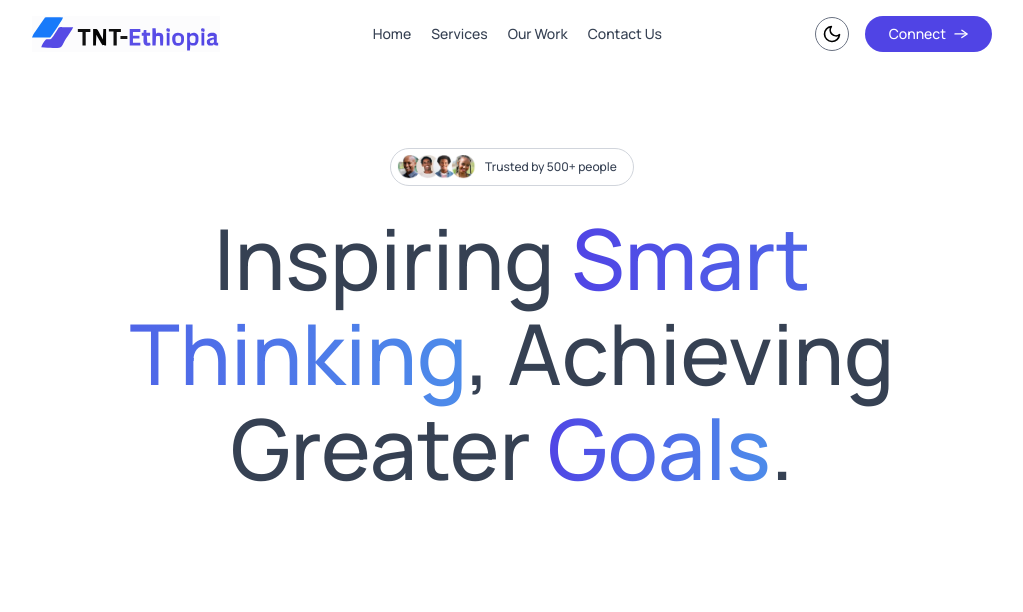
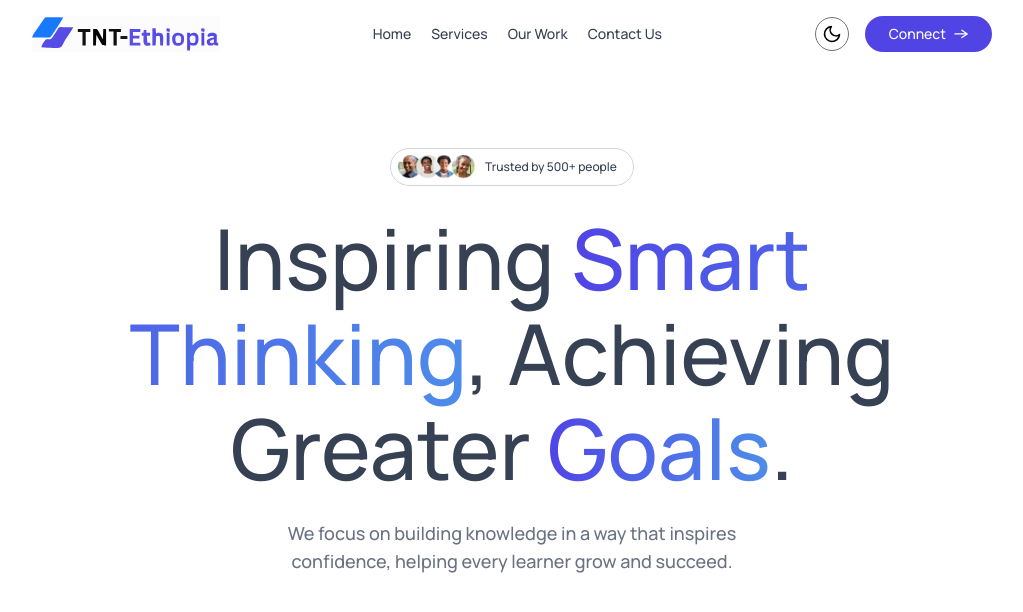
Before and after one commit to natitam1/tnt_ethiopia, a React (Vite) app: page / in a window 1280 px wide. Shown: the top 612 px of the page, without its empty margins (128-1151 px from the left). Built offline with nearby package versions, Linux system fonts and the light colour scheme.

Commit message:
Add paragraph discription

```diff
--- a/src/components/Hero.jsx
+++ b/src/components/Hero.jsx
@@ -22,6 +22,10 @@ const Hero = () => {
         </span>
         .
       </h1>
+      <p className="text-sm sm:text-lg font-medium text-gray-500 dark:text-white/75 max-w-4/5 sm:max-w-lg pb-3">
+        We focus on building knowledge in a way that inspires confidence,
+        helping every learner grow and succeed.
+      </p>
     </div>
   );
 };
```
